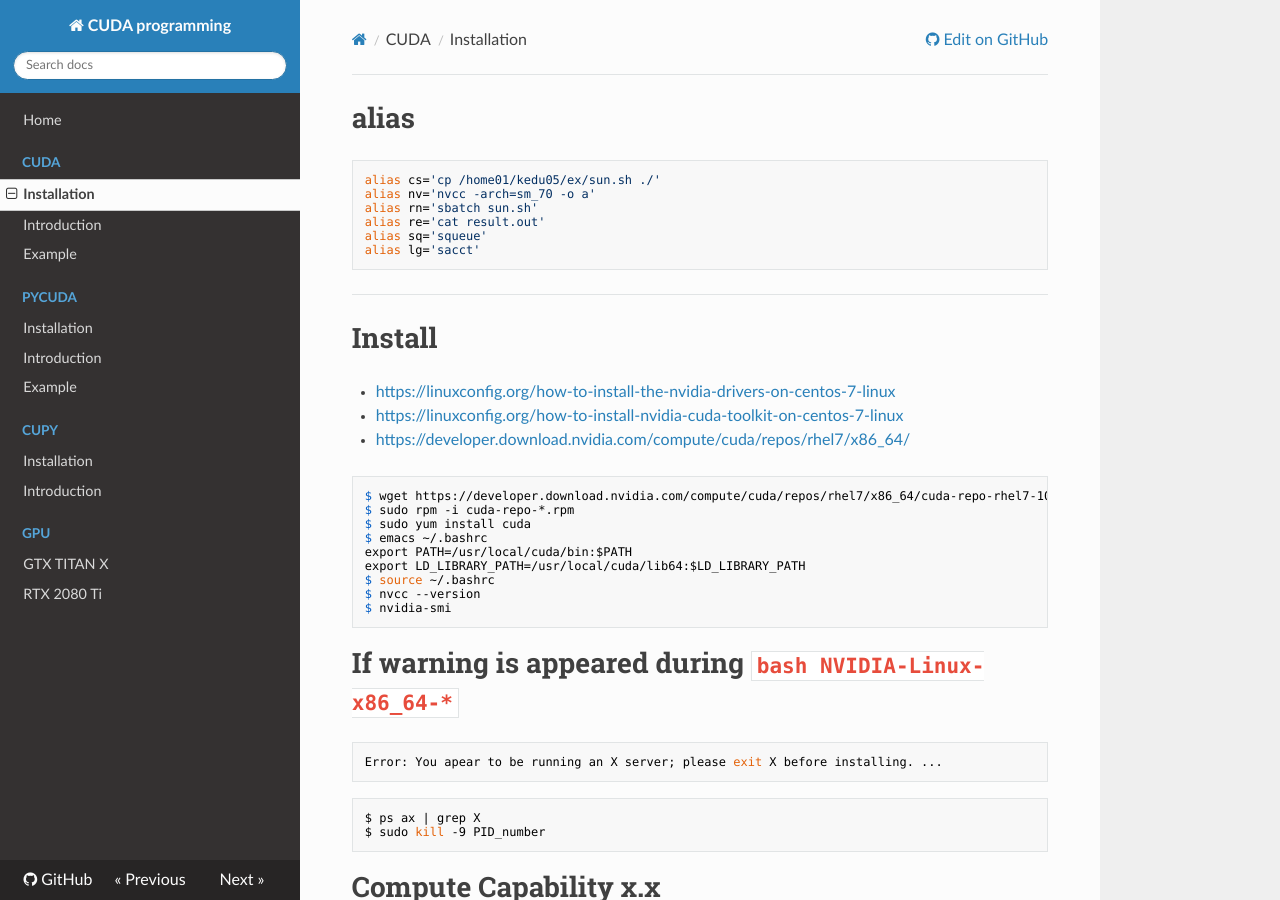
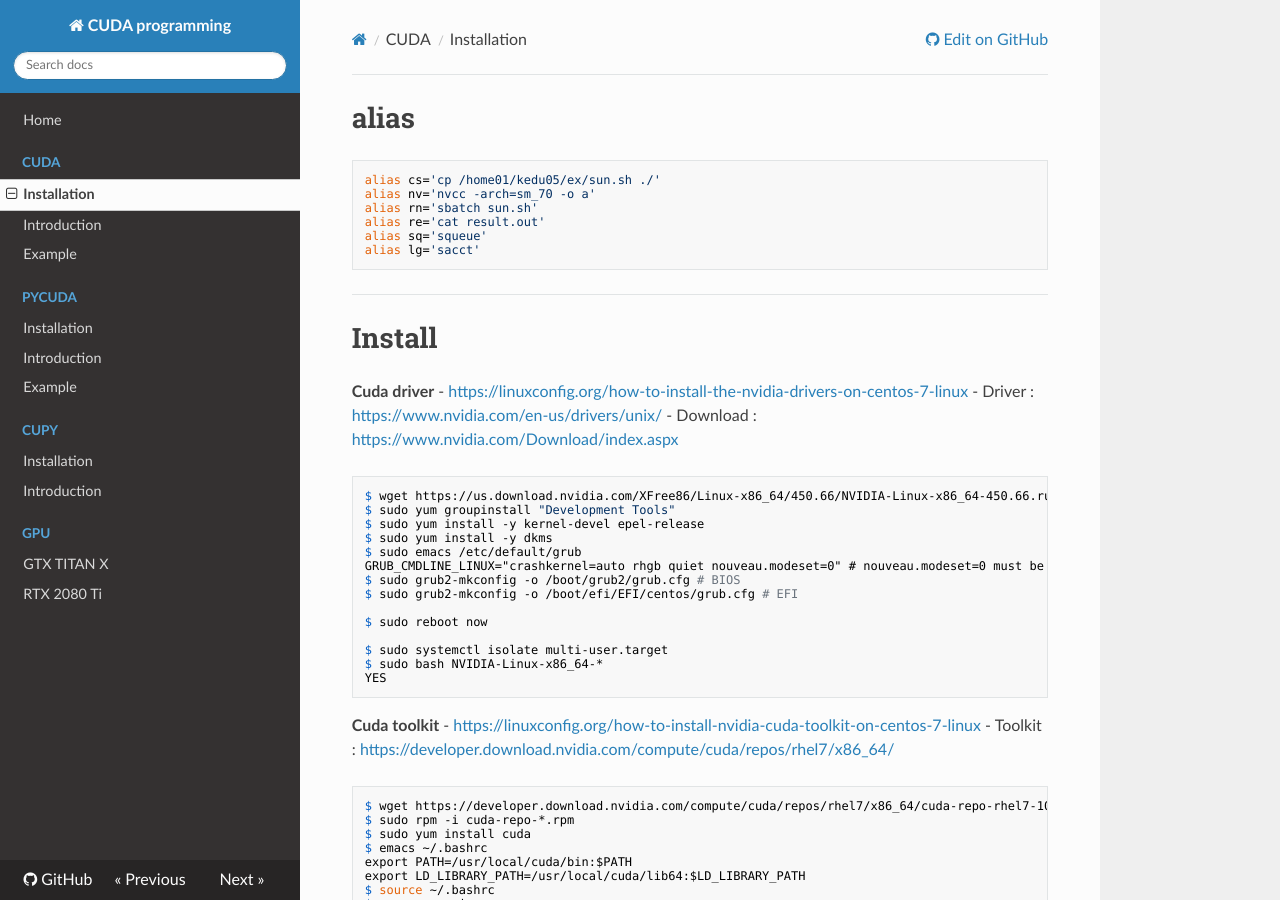
Before and after one commit to WonyoungCho/CUDA, an MkDocs documentation site: the page built from docs/CUDA.md, in a window 1280 px wide and 900 px high. Built offline with MkDocs 1.6.1, drawn with Linux system fonts in a browser that asks for light colours; nearby versions of some CDN libraries; old or Windows-style settings are respelled for this version of MkDocs.

Commit message:
Update CUDA.md

````diff
--- a/docs/CUDA.md
+++ b/docs/CUDA.md
@@ -10,10 +10,31 @@ alias lg='sacct'
 ---
 
 # Install
+
+**Cuda driver**
 - <https://linuxconfig.org/how-to-install-the-nvidia-drivers-on-centos-7-linux>
+- Driver : <https://www.nvidia.com/en-us/drivers/unix/>
+- Download : <https://www.nvidia.com/Download/index.aspx>
+```
+$ wget https://us.download.nvidia.com/XFree86/Linux-x86_64/450.66/NVIDIA-Linux-x86_64-450.66.run
+$ sudo yum groupinstall "Development Tools"
+$ sudo yum install -y kernel-devel epel-release
+$ sudo yum install -y dkms
+$ sudo emacs /etc/default/grub
+GRUB_CMDLINE_LINUX="crashkernel=auto rhgb quiet nouveau.modeset=0" # nouveau.modeset=0 must be in this line.
+$ sudo grub2-mkconfig -o /boot/grub2/grub.cfg # BIOS
+$ sudo grub2-mkconfig -o /boot/efi/EFI/centos/grub.cfg # EFI
+
+$ sudo reboot now
+
+$ sudo systemctl isolate multi-user.target
+$ sudo bash NVIDIA-Linux-x86_64-*
+YES
+```
+
+**Cuda toolkit**
 - <https://linuxconfig.org/how-to-install-nvidia-cuda-toolkit-on-centos-7-linux>
-- <https://developer.download.nvidia.com/compute/cuda/repos/rhel7/x86_64/>
-
+- Toolkit : <https://developer.download.nvidia.com/compute/cuda/repos/rhel7/x86_64/>
 ```
 $ wget https://developer.download.nvidia.com/compute/cuda/repos/rhel7/x86_64/cuda-repo-rhel7-10.2.89-1.x86_64.rpm
 $ sudo rpm -i cuda-repo-*.rpm
````
